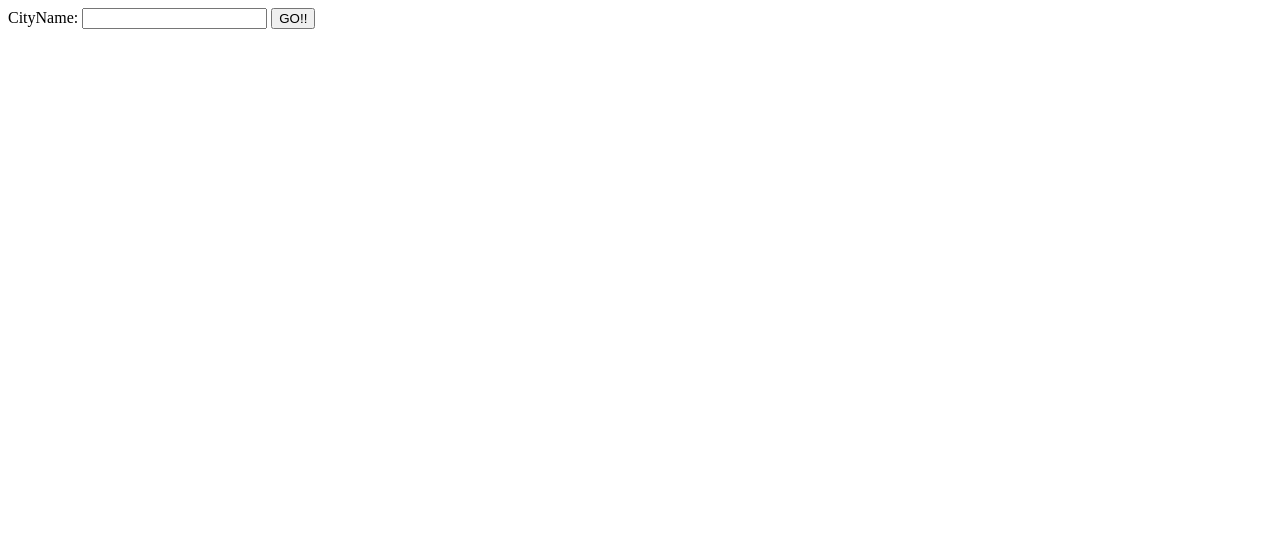
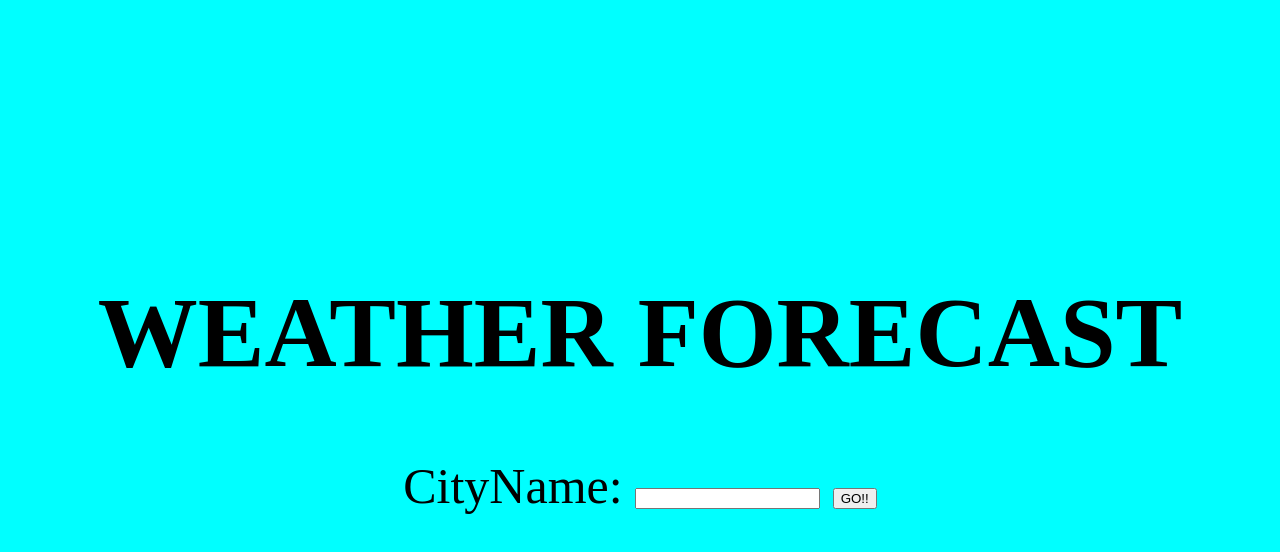
Before and after one commit to SharmilaChoudhary/Sharmila_weather_app, a website: page index.html in a window 1280 px wide. Drawn offline with Linux system fonts and the light colour scheme.

Commit message:
updated index.html

```diff
--- a/index.html
+++ b/index.html
@@ -5,9 +5,22 @@
     <meta http-equiv="X-UA-Compatible" content="IE=edge">
     <meta name="viewport" content="width=device-width, initial-scale=1.0">
     <title>Document</title>
+    <style>
+        body{
+            background-color: aqua;
+        }
+        form{
+            padding-top: 200px;
+            align-items: center;
+            justify-content: "";
+            text-align: center;
+            font-size: 50px;
+        }
+    </style>
 </head>
 <body>
    <form action="/" method="post">
+    <h1>WEATHER FORECAST</h1>
 <label for="cityname">CityName:</label>
     <input type="text" name="city" id="cityname">
     <button type="submit">GO!!</button>
```
